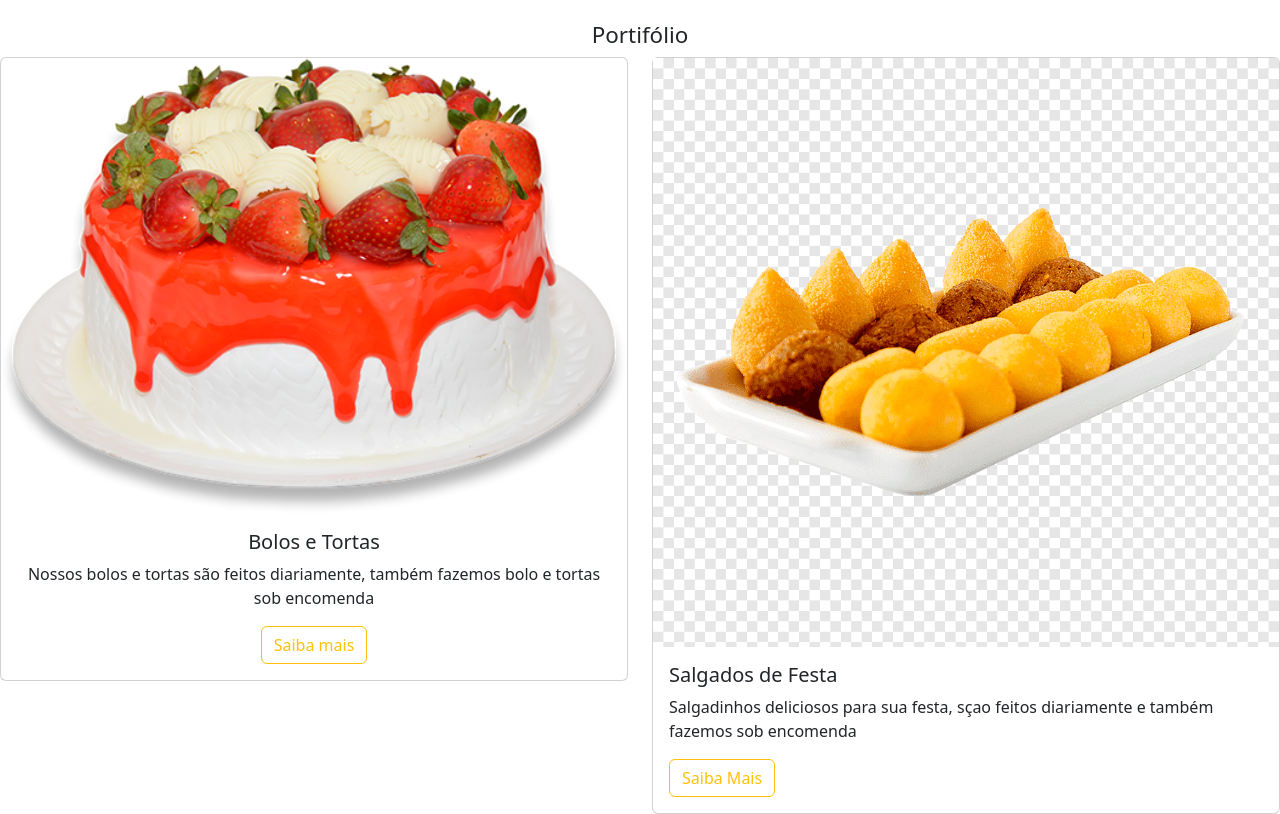
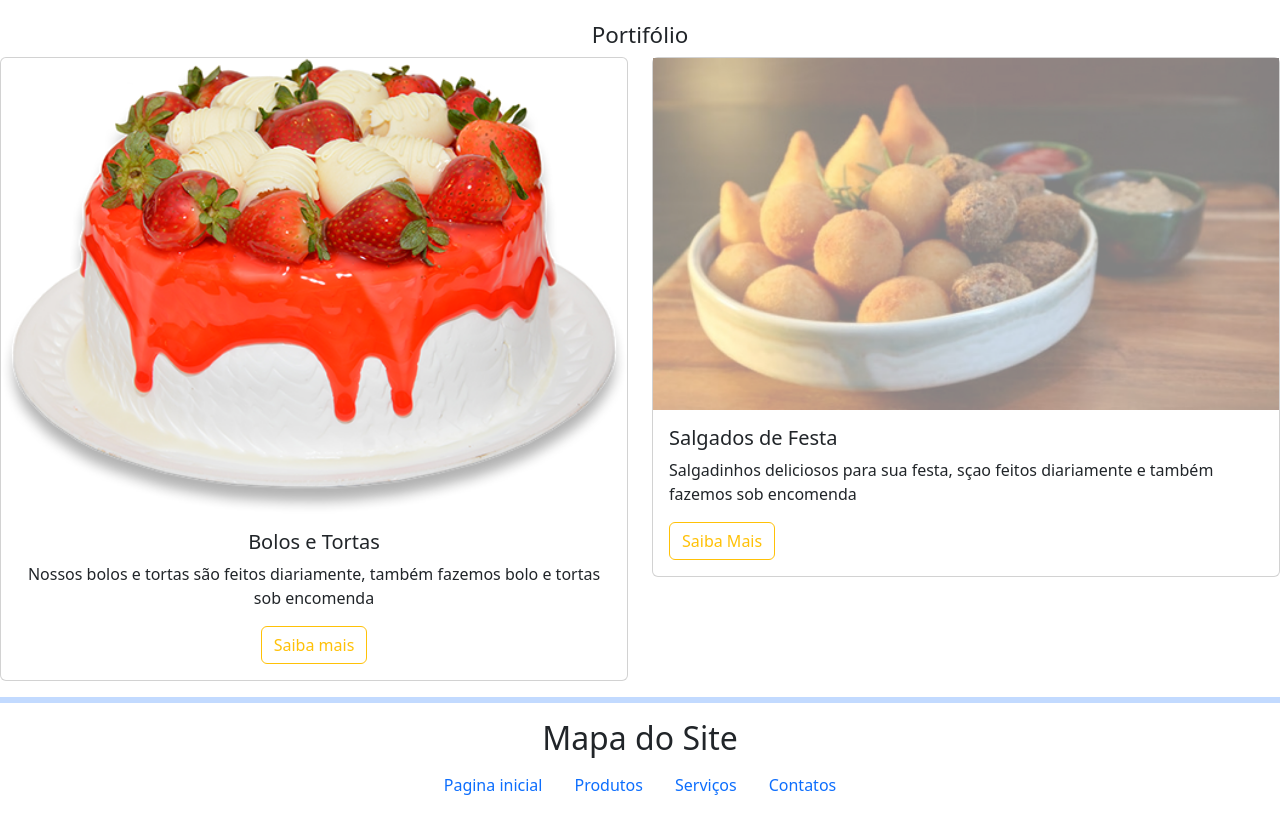
Before and after one commit to DiogoVieiraSV/Padaria_exemplo, a plain HTML site: page index.html in a window 1280 px wide. Shown: the part 1021-1835 px from the top of the page. Drawn offline with nearby package versions, Linux system fonts and the light colour scheme; files whose address does not match are found by name.

Commit message:
Ajustes do footer e colocando navs
ajustando o forte e colocando novas barras de sites

```diff
--- a/index.html
+++ b/index.html
@@ -113,7 +113,7 @@
     </div>
     <div class="col-sm-6">
       <div class="card">
-        <img src="img/Salgado.png">
+        <img src="img/Padaria-carrosel.png">
         <div class="card-body">
           <h5 class="card-title">Salgados de Festa</h5>
           <p class="card-text">Salgadinhos deliciosos para sua festa, sçao feitos diariamente e também fazemos sob encomenda </p>
@@ -125,9 +125,28 @@
 
 
    <!-- Card de serviços-->
-    <Footer>
-        <script src="https://cdn.jsdelivr.net/npm/bootstrap@5.3.3/dist/js/bootstrap.bundle.min.js" integrity="sha384-YvpcrYf0tY3lHB60NNkmXc5s9fDVZLESaAA55NDzOxhy9GkcIdslK1eN7N6jIeHz" crossorigin="anonymous"></script>
-   </Footer>
+   <hr class="border border-primary border-3 opacoty-25">
+   <footer>
+   <h2 style="text-align: center;">Mapa do Site</h2>
+   <ul class="nav justify-content-center">
+     <li class="nav-item">
+       <a class="nav-link"  href="index.html">Pagina inicial</a>
+     </li>
+     <li class="nav-item">
+       <a class="nav-link" href="produtos.html">Produtos</a>
+     </li>
+     <li class="nav-item">
+       <a class="nav-link" href="servicos.html">Serviços</a>
+     </li>
+   </li>
+   <li class="nav-item">
+     <a class="nav-link" href="Contato.html">Contatos</a>
+   </li>
+
+
+
+     <script src="https://cdn.jsdelivr.net/npm/bootstrap@5.3.3/dist/js/bootstrap.bundle.min.js" integrity="sha384-YvpcrYf0tY3lHB60NNkmXc5s9fDVZLESaAA55NDzOxhy9GkcIdslK1eN7N6jIeHz" crossorigin="anonymous"></script>
+ </Footer>
 
 </body>
 </html>
```
Also changed, not shown: Contato.html (+20 -3 lines), produtos.html (+20 -1 lines), servicos.html (+21 -0 lines).
